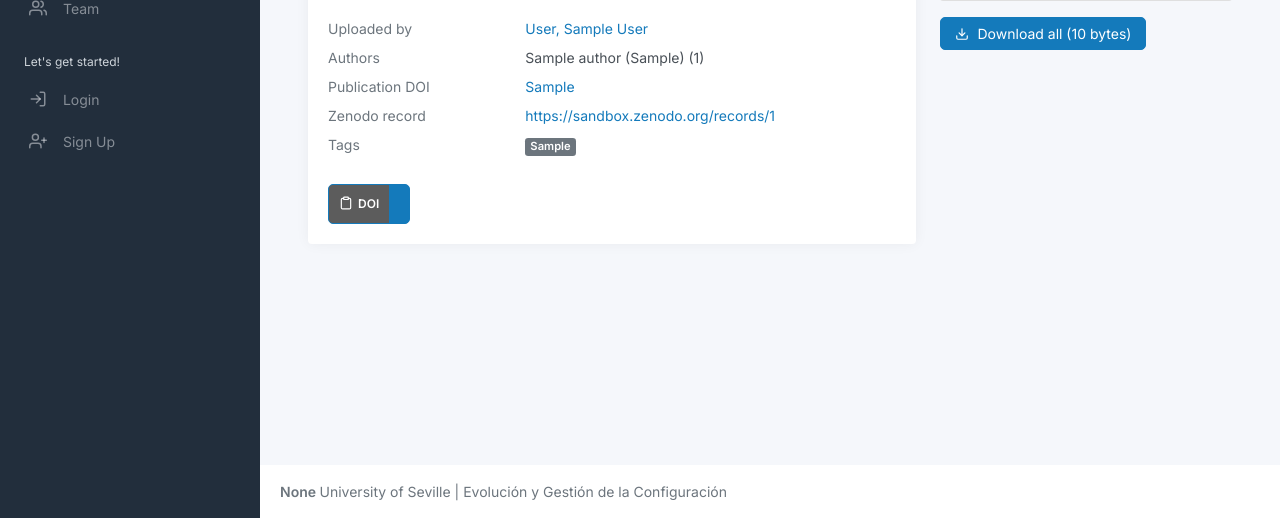
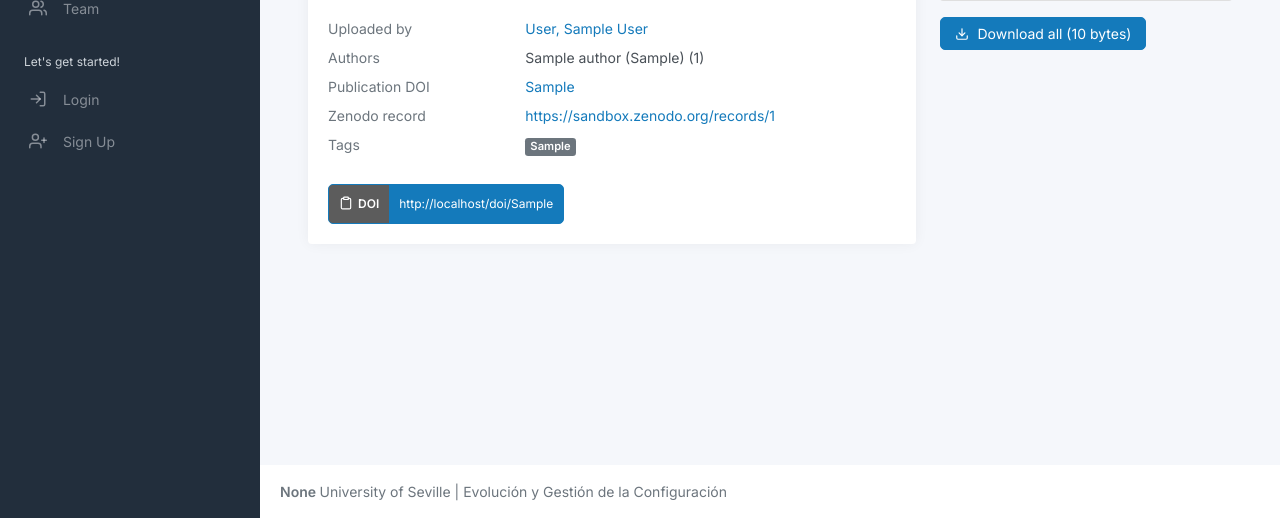
Before and after one commit to Dinosaur-EGC/dinosaur-hub, a Flask app: template app/modules/dataset/templates/dataset/view_dataset.html in a window 1280 px wide. Shown: the part 282-800 px from the top of the page. Run offline with Flask 3, Linux system fonts and the light colour scheme; the template is opened without the code that fills it: values that come from a table or form of the project are taken from there, others are empty; tables that the repository leaves empty hold one stand-in row (values such as "Sample post"); parts of the project's set-up code (start-up, migrations or seed data) failed here and were passed over; some libraries are stand-ins or nearby versions.

Commit message:
fix: 🐛 Update dataset templates for consistency

```diff
--- a/app/modules/dataset/templates/dataset/upload_dataset.html
+++ b/app/modules/dataset/templates/dataset/upload_dataset.html
@@ -111,7 +111,7 @@
                                 </button>
                               </div>
                               <div class="modal-body">
-                                ¡Cuidado! Los autores no se pueden editar una vez que el dataset se haya subido a UVLHub. Esta funcionalidad estará disponible para futuras versiones.
+                                ¡Cuidado! Los autores no se pueden editar una vez que el dataset se haya subido a Dinosaurhub. Esta funcionalidad estará disponible para futuras versiones.
                               </div>
                               <div class="modal-footer">
                                 <button type="button" class="btn btn-secondary" data-dismiss="modal">Cerrar</button>
--- a/app/modules/dataset/templates/dataset/view_dataset.html
+++ b/app/modules/dataset/templates/dataset/view_dataset.html
@@ -161,22 +161,22 @@
             {% if dataset.ds_meta_data.dataset_doi %}
             <div class="card-body" style="padding-top: 0px">
 
-                <div id="dataset_doi_uvlhub" style="display: none">
-                    {{ dataset.get_uvlhub_doi() }}
+                <div id="dataset_doi_dinosaurhub" style="display: none">
+                    {{ dataset.get_dinosaurhub_doi() }}
                 </div>
 
-                <button type="button" class="btn doi_button btn-sm" onclick="copyText('dataset_doi_uvlhub')">
+                <button type="button" class="btn doi_button btn-sm" onclick="copyText('dataset_doi_dinosaurhub')">
                     <span class="button_doi_id">
                         <i data-feather="clipboard" class="center-button-icon" style="cursor: pointer"></i>
                         <b>DOI</b>
                     </span>
                     <span class="doi_text">
-                        {{ dataset.get_uvlhub_doi() }}
+                        {{ dataset.get_dinosaurhub_doi() }}
                     </span>
                 </button>
 
-                <div id="dataset_doi_uvlhub" style="display: none">
-                    {{ dataset.get_uvlhub_doi() }}
+                <div id="dataset_doi_dinosaurhub" style="display: none">
+                    {{ dataset.get_dinosaurhub_doi() }}
                 </div>
 
             </div>
```
Also changed, not shown: app/modules/dataset/templates/dataset/list_datasets.html (+4 -4 lines).
